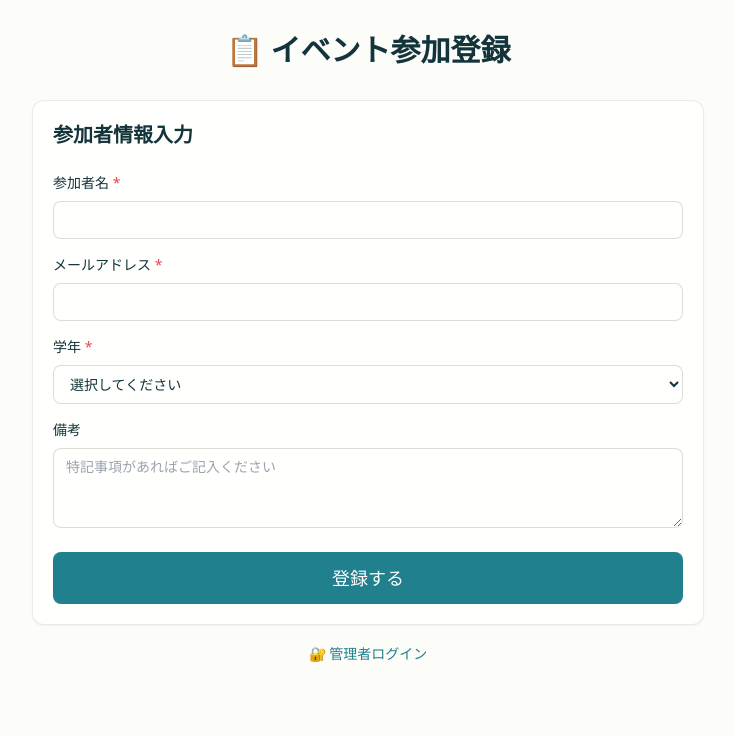
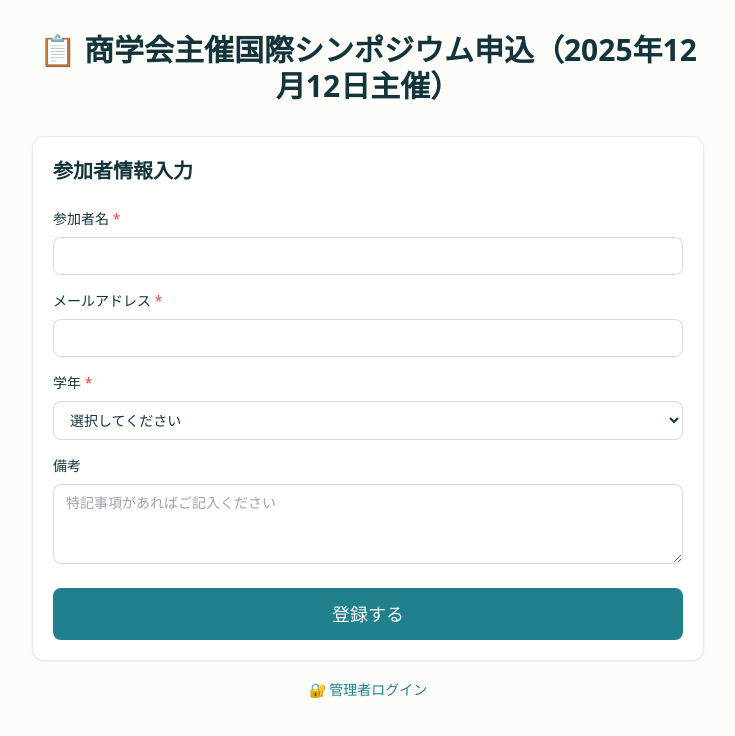
Before and after one commit to ayumuyamada2003-droid/new8, a Next.js app: page / in a window 1280 px wide. Shown: the top 736 px of the page, without its empty margins (272-1007 px from the left). Built offline with nearby package versions, Linux system fonts and the light colour scheme.

Commit message:
change title

```diff
--- a/app/page.tsx
+++ b/app/page.tsx
@@ -135,7 +135,7 @@ export default function Home() {
     <div className="min-h-screen bg-cream-50 py-8 px-4">
       <div className="max-w-2xl mx-auto">
         <h1 className="text-3xl font-semibold text-center mb-8">
-          📋 イベント参加登録
+          📋 商学会主催国際シンポジウム申込（2025年12月12日主催）
         </h1>
 
         <div className="card">
```
